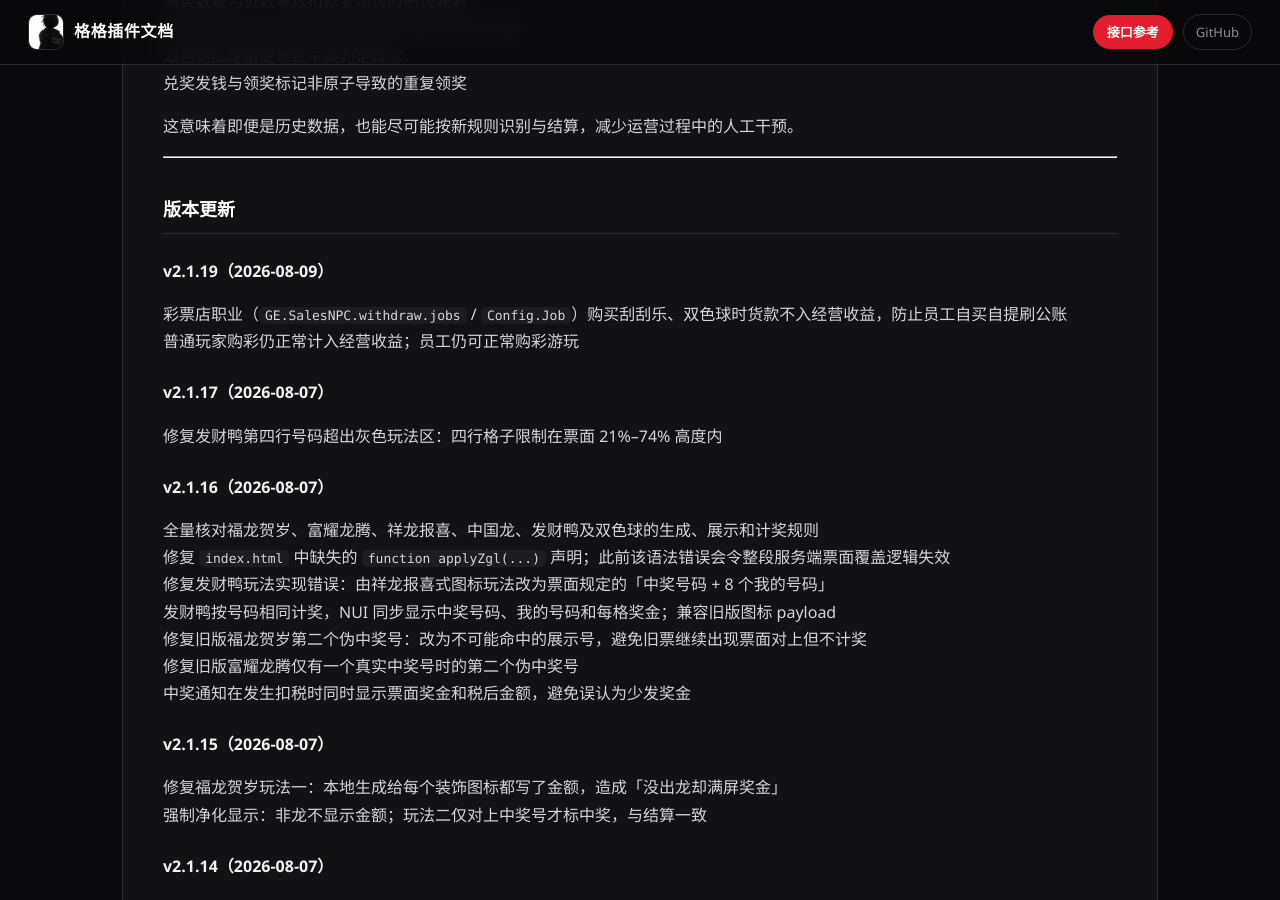
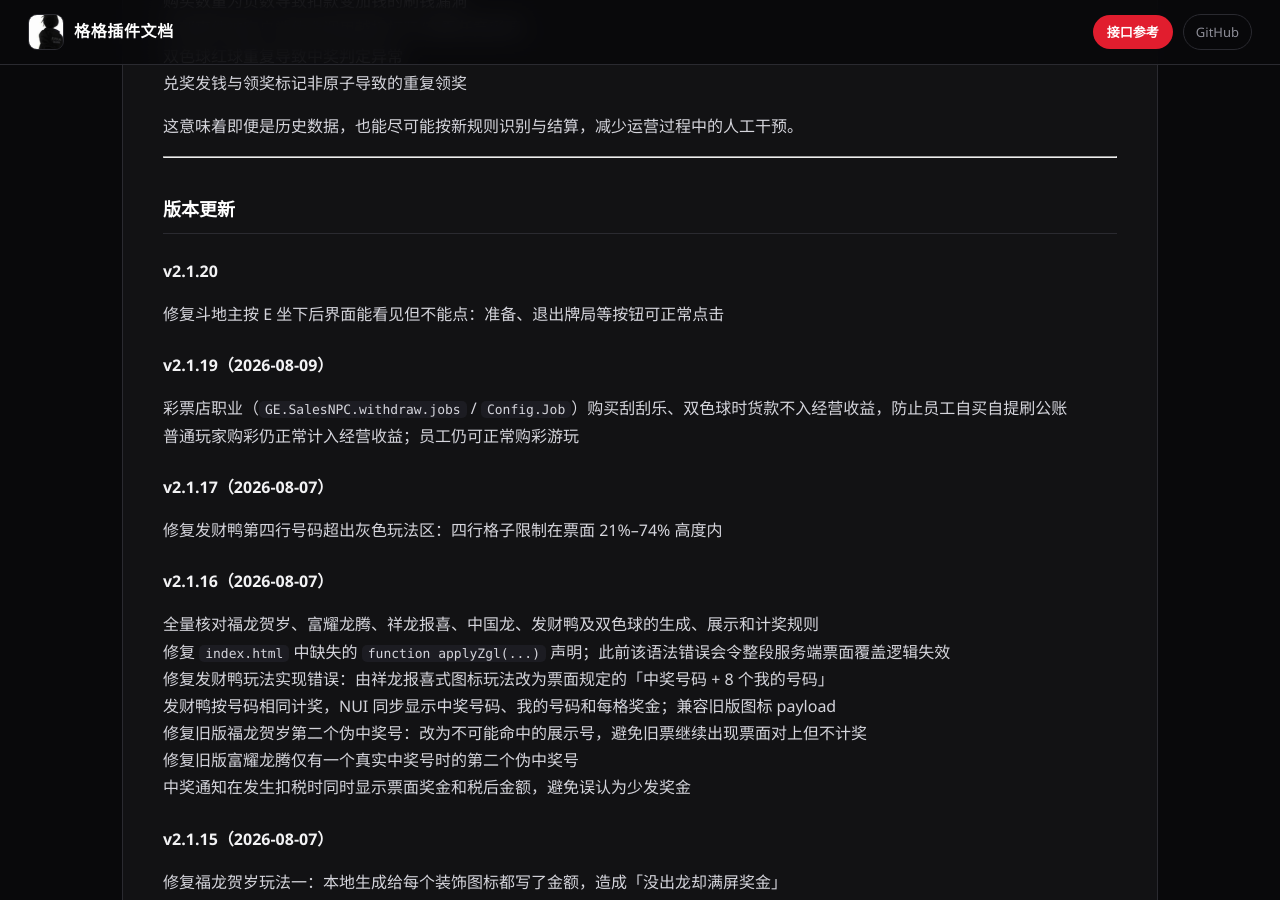
Before and after one commit to gege806/gege-docs, a Jekyll site: the page built from plugins/gege-CAIPIAO.md, in a window 1280 px wide and 900 px high, scrolled down 12311 px. Built offline with Jekyll 4.4.1, drawn with Linux system fonts in a browser that asks for light colours.

Commit message:
Document gege_CAIPIAO v2.1.20 doudizhu click fix.
Co-authored-by: Cursor <cursoragent@cursor.com>

```diff
--- a/plugins/gege-CAIPIAO.md
+++ b/plugins/gege-CAIPIAO.md
@@ -9,7 +9,7 @@ title: "gege_CAIPIAO"
 
 `gege_CAIPIAO` 是一套面向 **ESX / QB / QBOX** 的综合娱乐与彩票运营插件，提供刮刮乐、双色球、兑奖、奖池、经营收益管理，以及斗地主、麻将多人对局能力，适用于需要“即装即用、可长期运营”的 FiveM 服务器。
 
-当前版本：**v2.1.18**
+当前版本：**v2.1.20**
 
 本资源重点强调：
 
@@ -495,6 +495,10 @@ GE.SalesNPC.withdraw = {
 
 ## 版本更新
 
+### v2.1.20
+
+- 修复斗地主按 E 坐下后界面能看见但不能点：准备、退出牌局等按钮可正常点击
+
 ### v2.1.19（2026-08-09）
 
 - 彩票店职业（`GE.SalesNPC.withdraw.jobs` / `Config.Job`）购买刮刮乐、双色球时货款不入经营收益，防止员工自买自提刷公账
```
